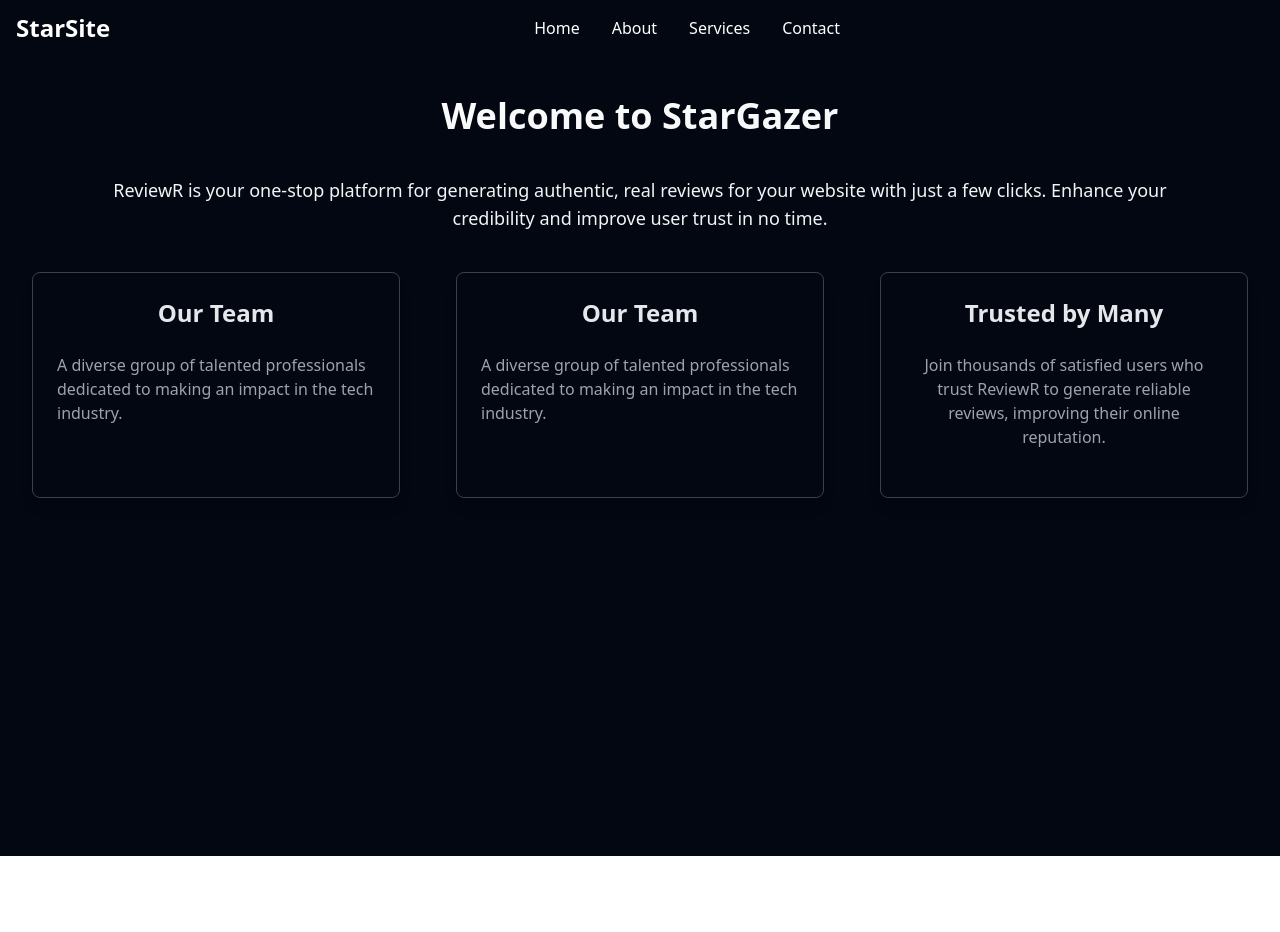
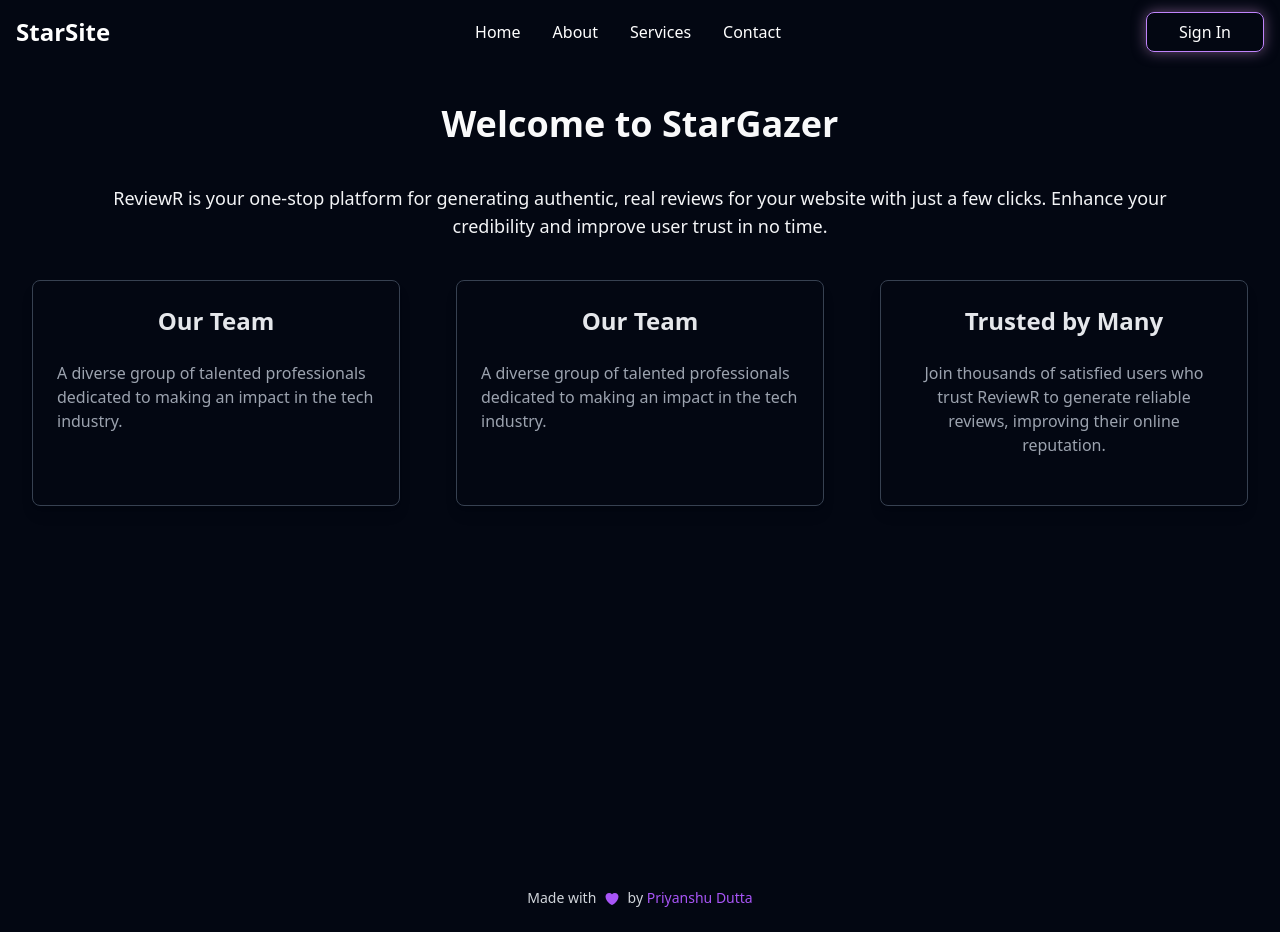
Before and after one commit to ArunavaCoderEm/PortFlick-god, a React (Vite) app: page /about in a window 1280 px wide. Before the commit the page ends 856 px from the top, so only its background shows below. Built offline with nearby package versions, Linux system fonts and the light colour scheme.

Commit message:
some changes

```diff
--- a/src/CSS/index.css
+++ b/src/CSS/index.css
@@ -3,7 +3,7 @@
 @tailwind utilities;
 
 ::-webkit-scrollbar {
-  width: 8px;
+  width: 6px;
   height: 12px;
 }
 
--- a/src/Pages/About.jsx
+++ b/src/Pages/About.jsx
@@ -1,5 +1,6 @@
 import React from "react";
 import NavBar from './Components/Navbar';
+import Footer from './Components/Footer';
 // import CardSpotlightDemo from './Components/CardSpotLight';
 
 const AboutUs = () => {
@@ -49,6 +50,7 @@ const AboutUs = () => {
 
 
      </section>
+     <Footer/>
     </div>
 
   );
--- a/src/Pages/Components/Footer.jsx
+++ b/src/Pages/Components/Footer.jsx
@@ -3,12 +3,12 @@ import { HeartIcon } from '@heroicons/react/24/solid';
 const Footer = () => {
   return (
     <>
-      <footer className="text-center py-6">
+      <footer className=" bg-gray-950 text-center py-6">
       <p className="text-gray-300 text-sm">
         Made with{' '}
-        <HeartIcon className="inline-block w-4 h-4 text-red-500 mx-1" /> by{' '}
-        <a href="https://yourportfolio.com" className="text-red-500 hover:underline">
-          Developer
+        <HeartIcon className="inline-block w-4 h-4 text-purple-500 mx-1" /> by{' '}
+        <a href="https://yourportfolio.com" className="text-purple-500 hover:underline">
+          Priyanshu Dutta
         </a>
       </p>
     </footer>
--- a/src/Pages/Components/Navbar.jsx
+++ b/src/Pages/Components/Navbar.jsx
@@ -3,24 +3,34 @@ import { Link } from "react-router-dom";
 
 const Navbar = () => {
   return (
-    <nav className="bg-gray-950 text-white px-4 py-3 sticky top-0 z-50">
+    <nav className="bg-gray-950 text-white px-4 py-4 sticky top-0 z-50">
       <div className="container mx-auto flex items-center justify-between">
         {/* Logo */}
         <div className="text-2xl font-bold">StarSite</div>
 
 
         <div className="hidden md:flex flex-1 justify-center space-x-8">
-          <Link to="/" className="hover:text-gray-300">
+          <Link to="/" className="hover:text-purple-400">
             Home
           </Link>
-          <Link to="/about" className="hover:text-gray-300">
+          <Link to="/about" className="hover:text-purple-400">
             About
           </Link>
-          <Link to="/" className="hover:text-gray-300">
+          <Link to="/" className="hover:text-purple-400">
             Services
           </Link>
-          <Link to="/" className="hover:text-gray-300">
+          <Link to="/" className="hover:text-purple-400">
             Contact
+          </Link>
+        </div>
+
+        {/* Sign In Button for Desktop */}
+        <div className="hidden md:block">
+          <Link
+            to="/"
+            className="bg-gray-950 hover:bg-gray-950 text-white px-8 py-2 rounded-lg border border-purple-400 shadow-[0px_0px_14px_rgba(207,147,217,0.5)] hover:shadow-[0px_0px_24px_rgba(207,147,217,0.9)] hover:border-purple-300"
+          >
+            Sign In
           </Link>
         </div>
 
@@ -38,23 +48,31 @@ const Navbar = () => {
         </div>
       </div>
 
-      {/* Mobile Menu */}
+        {/* Mobile Menu */}
       <div
         id="mobileMenu"
-        className="hidden md:hidden flex flex-col space-y-4 mt-3 px-4"
+        className="hidden md:hidden flex flex-col items-center space-y-4 mt-3 px-4"
       >
-        <a href="#home" className="hover:text-gray-300">
+        <Link to="/" className="hover:text-gray-300">
           Home
-        </a>
-        <a href="#about" className="hover:text-gray-300">
+        </Link>
+        <Link to="/about" className="hover:text-gray-300">
           About
-        </a>
-        <a href="#services" className="hover:text-gray-300">
+        </Link>
+        <Link to="/" className="hover:text-gray-300">
           Services
-        </a>
-        <a href="#contact" className="hover:text-gray-300">
+        </Link>
+        <Link to="/" className="hover:text-gray-300">
           Contact
-        </a>
+        </Link>
+
+        {/* Sign In Button for Mobile */}
+        <Link
+          to="/signin"
+          className="bg-gray-950 hover:bg-gray-950 text-white px-8 py-2 rounded-lg border border-purple-400 shadow-[0px_0px_14px_rgba(207,147,217,0.5)] hover:shadow-[0px_0px_24px_rgba(207,147,217,0.9)] hover:border-purple-300"
+        >
+          Sign In
+        </Link>
       </div>
     </nav>
   );
```
